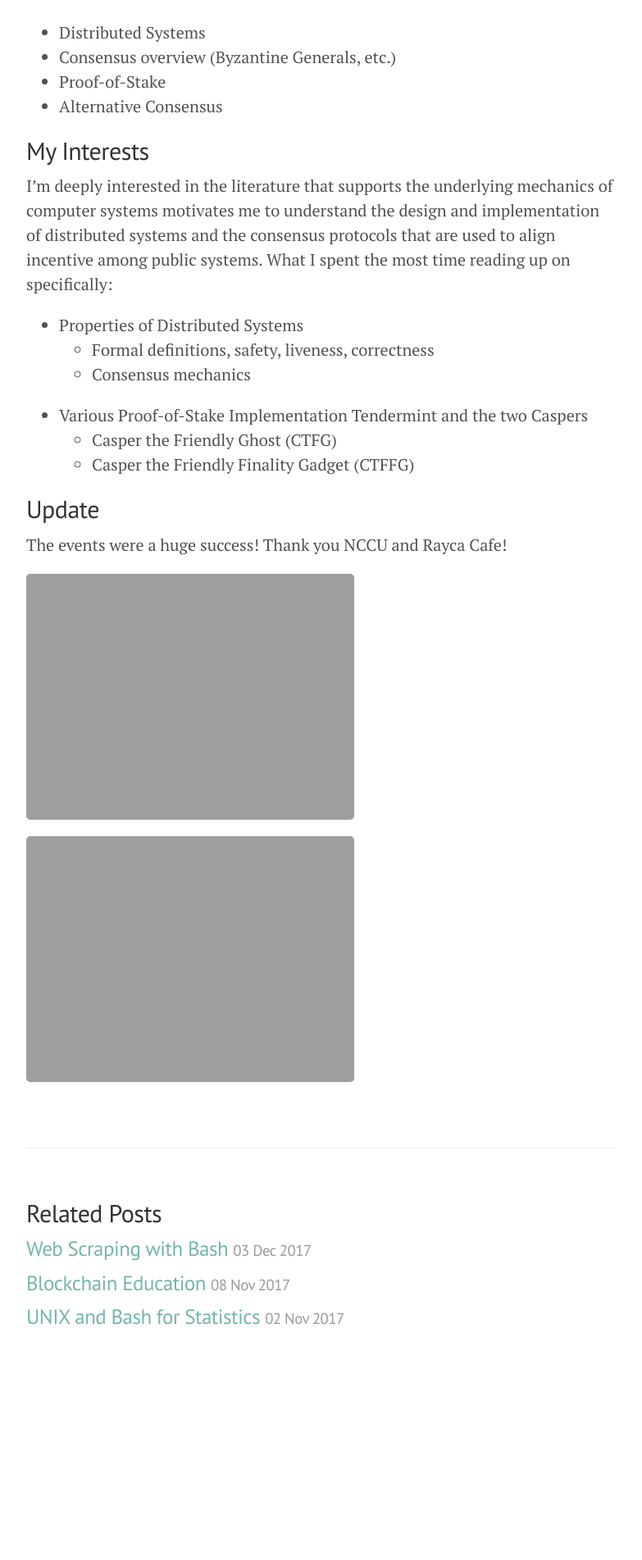
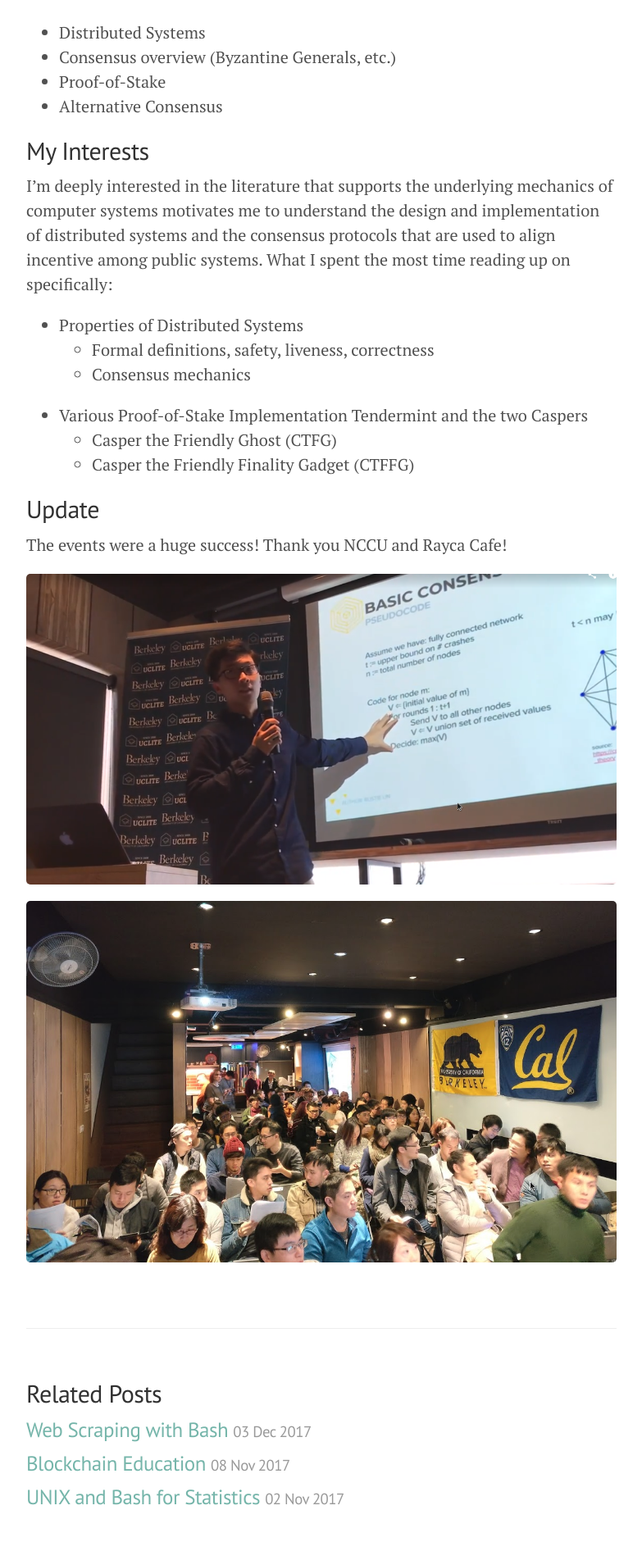
Before and after one commit to rustielin/rustielin.github.io, a Jekyll site: the page built from _posts/2018-1-3-taipei.md, in a window 1280 px wide. Shown: the part 985-2888 px from the top of the page at 82% size, without its empty margins (248-1031 px from the left). Built offline with Jekyll 4.4.1, drawn with Linux system fonts in a browser that asks for light colours; before the commit the page ends 2667 px from its top, so only the background shows below that.

Commit message:
pic dates

```diff
--- a/_posts/2018-1-3-taipei.md
+++ b/_posts/2018-1-3-taipei.md
@@ -47,5 +47,5 @@ What I spent the most time reading up on specifically:
 
 The events were a huge success! Thank you NCCU and Rayca Cafe!
 
-![pic]({{ "/res/img/2013-1-3-me.png" | absolute_url }})
-![pic]({{ "/res/img/2017-1-3-rayca.png" | absolute_url }})
+![pic]({{ "/res/img/2018-1-3-me.png" | absolute_url }})
+![pic]({{ "/res/img/2018-1-3-rayca.png" | absolute_url }})
```
